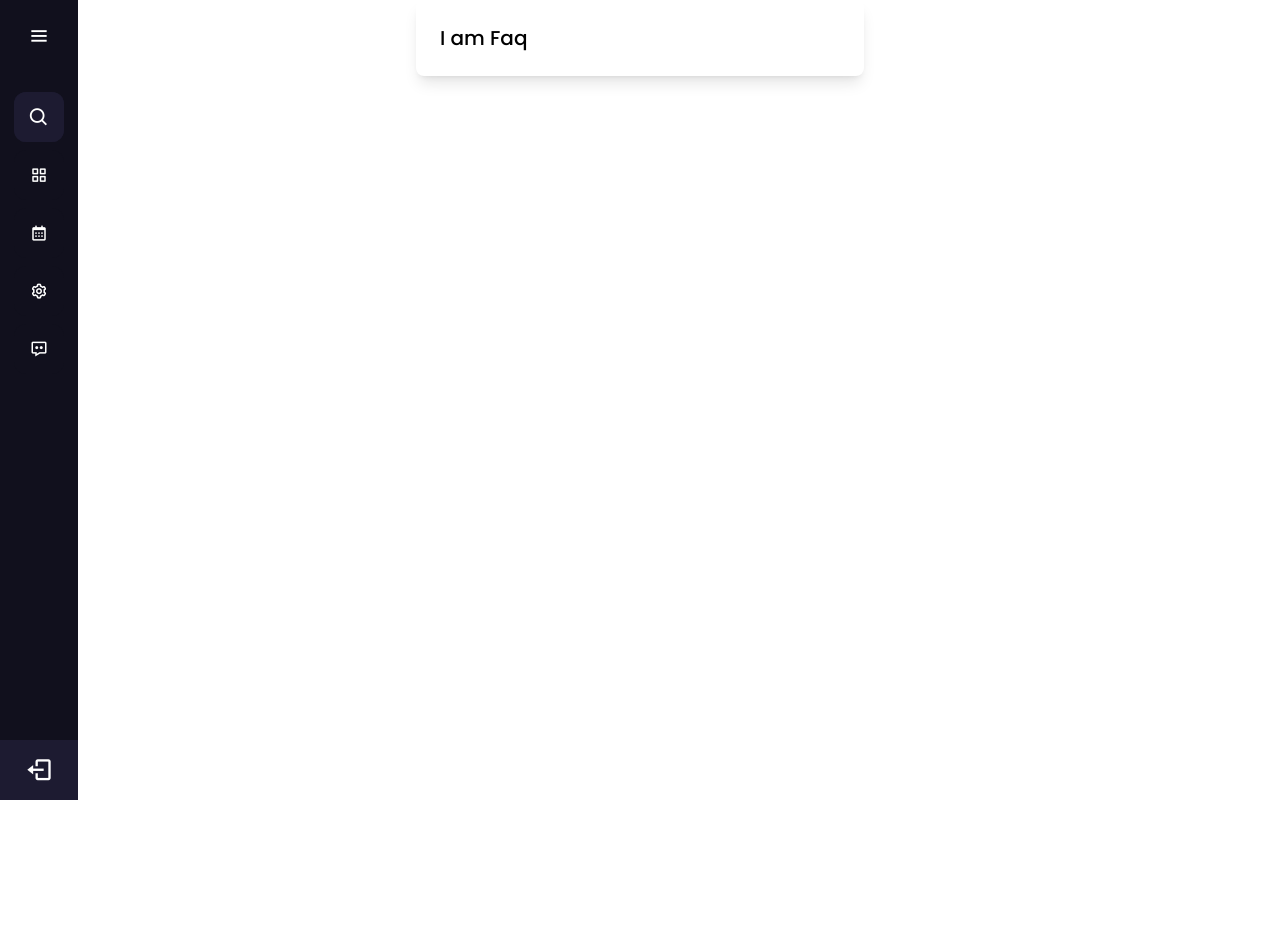
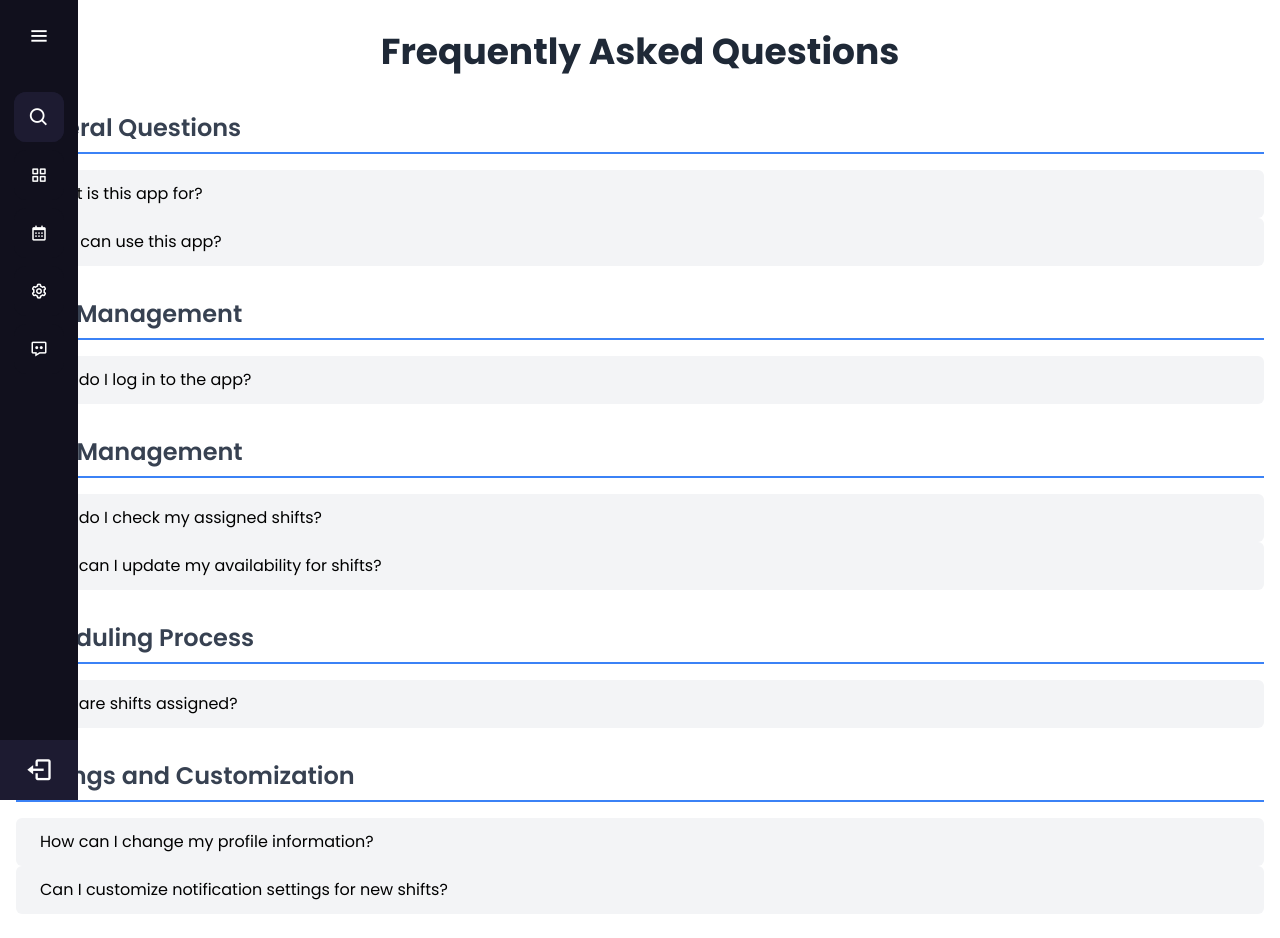
Before and after one commit to mobinmohammadi10/dashboard, a Vue app: page /faq in a window 1280 px wide. Shown: the top 938 px of the page. Before the commit the page ends 800 px from the top, so only its background shows below. Built offline with nearby package versions, Linux system fonts and the light colour scheme.

Commit message:
push new faq view

```diff
--- a/src/views/FaqView.vue
+++ b/src/views/FaqView.vue
@@ -1,11 +1,126 @@
-<script setup>
-import { ref } from 'vue'
-const message = ref('I am Faq') //-
-</script>
 <template>
-  <div class="container mx-auto p-6 max-w-md bg-white shadow-lg rounded-lg">
-    <p class="flex items-center space-x-4 text-xl font-medium text-black">
-      {{ message }}
-    </p>
+  <div class="faq-page container mx-auto px-4 py-8">
+    <h1 class="text-4xl font-bold text-center text-gray-800 mb-10">Frequently Asked Questions</h1>
+
+    <div class="faq-section space-y-8">
+
+      <!-- General Questions Section -->
+      <div>
+        <h2 class="text-2xl font-semibold text-gray-700 border-b-2 border-blue-500 pb-2 mb-4">General Questions</h2>
+
+        <div>
+          <button @click="toggleQuestion('general1')" class="faq-question w-full text-left bg-gray-100 hover:bg-gray-200 px-6 py-3 rounded-md transition">
+            What is this app for?
+          </button>
+          <div v-if="openQuestion === 'general1'" class="faq-answer bg-gray-50 p-6 mt-2 border-l-4 border-blue-500 rounded-md">
+            <p>This app helps organize hospital staff shifts by managing schedules for doctors, nurses, and other personnel based on availability.</p>
+          </div>
+        </div>
+
+        <div>
+          <button @click="toggleQuestion('general2')" class="faq-question w-full text-left bg-gray-100 hover:bg-gray-200 px-6 py-3 rounded-md transition">
+            Who can use this app?
+          </button>
+          <div v-if="openQuestion === 'general2'" class="faq-answer bg-gray-50 p-6 mt-2 border-l-4 border-blue-500 rounded-md">
+            <p>This app is designed for hospital administrators, general physicians, nurses, and any staff involved in scheduling and managing shifts.</p>
+          </div>
+        </div>
+      </div>
+
+      <!-- User Management Section -->
+      <div>
+        <h2 class="text-2xl font-semibold text-gray-700 border-b-2 border-blue-500 pb-2 mb-4">User Management</h2>
+
+        <div>
+          <button @click="toggleQuestion('user1')" class="faq-question w-full text-left bg-gray-100 hover:bg-gray-200 px-6 py-3 rounded-md transition">
+            How do I log in to the app?
+          </button>
+          <div v-if="openQuestion === 'user1'" class="faq-answer bg-gray-50 p-6 mt-2 border-l-4 border-blue-500 rounded-md">
+            <p>Use the login page with your hospital-assigned credentials.</p>
+          </div>
+        </div>
+      </div>
+
+      <!-- Shift Management Section -->
+      <div>
+        <h2 class="text-2xl font-semibold text-gray-700 border-b-2 border-blue-500 pb-2 mb-4">Shift Management</h2>
+
+        <div>
+          <button @click="toggleQuestion('shift1')" class="faq-question w-full text-left bg-gray-100 hover:bg-gray-200 px-6 py-3 rounded-md transition">
+            How do I check my assigned shifts?
+          </button>
+          <div v-if="openQuestion === 'shift1'" class="faq-answer bg-gray-50 p-6 mt-2 border-l-4 border-blue-500 rounded-md">
+            <p>Navigate to the Dashboard to view your weekly or monthly shift assignments.</p>
+          </div>
+        </div>
+
+        <div>
+          <button @click="toggleQuestion('shift2')" class="faq-question w-full text-left bg-gray-100 hover:bg-gray-200 px-6 py-3 rounded-md transition">
+            How can I update my availability for shifts?
+          </button>
+          <div v-if="openQuestion === 'shift2'" class="faq-answer bg-gray-50 p-6 mt-2 border-l-4 border-blue-500 rounded-md">
+            <p>Go to the Calendar section, select the dates, and input your availability. The system will update accordingly.</p>
+          </div>
+        </div>
+      </div>
+
+      <!-- Scheduling Process Section -->
+      <div>
+        <h2 class="text-2xl font-semibold text-gray-700 border-b-2 border-blue-500 pb-2 mb-4">Scheduling Process</h2>
+
+        <div>
+          <button @click="toggleQuestion('schedule1')" class="faq-question w-full text-left bg-gray-100 hover:bg-gray-200 px-6 py-3 rounded-md transition">
+            How are shifts assigned?
+          </button>
+          <div v-if="openQuestion === 'schedule1'" class="faq-answer bg-gray-50 p-6 mt-2 border-l-4 border-blue-500 rounded-md">
+            <p>Shifts are assigned based on availability provided by users and hospital needs. The system organizes the best possible timing to avoid conflicts with the approval of the administrators.</p>
+          </div>
+        </div>
+      </div>
+
+      <!-- Settings and Customization Section -->
+      <div>
+        <h2 class="text-2xl font-semibold text-gray-700 border-b-2 border-blue-500 pb-2 mb-4">Settings and Customization</h2>
+
+        <div>
+          <button @click="toggleQuestion('settings1')" class="faq-question w-full text-left bg-gray-100 hover:bg-gray-200 px-6 py-3 rounded-md transition">
+            How can I change my profile information?
+          </button>
+          <div v-if="openQuestion === 'settings1'" class="faq-answer bg-gray-50 p-6 mt-2 border-l-4 border-blue-500 rounded-md">
+            <p>Navigate to the Settings page to update your personal details such as password.</p>
+          </div>
+        </div>
+
+        <div>
+          <button @click="toggleQuestion('settings2')" class="faq-question w-full text-left bg-gray-100 hover:bg-gray-200 px-6 py-3 rounded-md transition">
+            Can I customize notification settings for new shifts?
+          </button>
+          <div v-if="openQuestion === 'settings2'" class="faq-answer bg-gray-50 p-6 mt-2 border-l-4 border-blue-500 rounded-md">
+            <p>Yes, you can configure notifications under the Settings page to receive alerts via email or in-app notifications when a new shift is assigned.</p>
+          </div>
+        </div>
+      </div>
+
+    </div>
   </div>
 </template>
+
+<script>
+export default {
+  name: 'FaqPage',
+  data() {
+    return {
+      openQuestion: null, // Tracks which question is currently open
+    };
+  },
+  methods: {
+    toggleQuestion(questionId) {
+      this.openQuestion = this.openQuestion === questionId ? null : questionId;
+    },
+  },
+};
+</script>
+
+<style scoped>
+/* Tailwind CSS will handle most of the styling, so scoped CSS is not required */
+</style>
```
